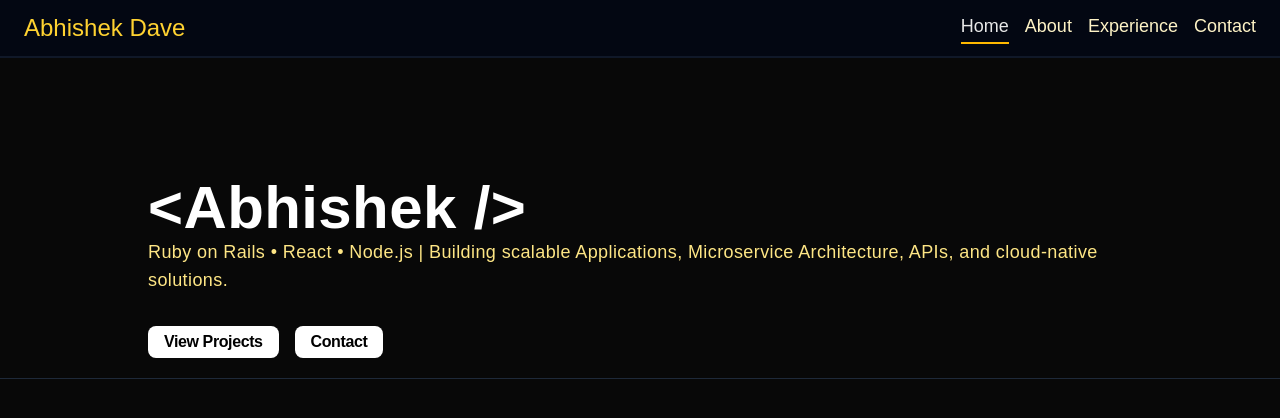
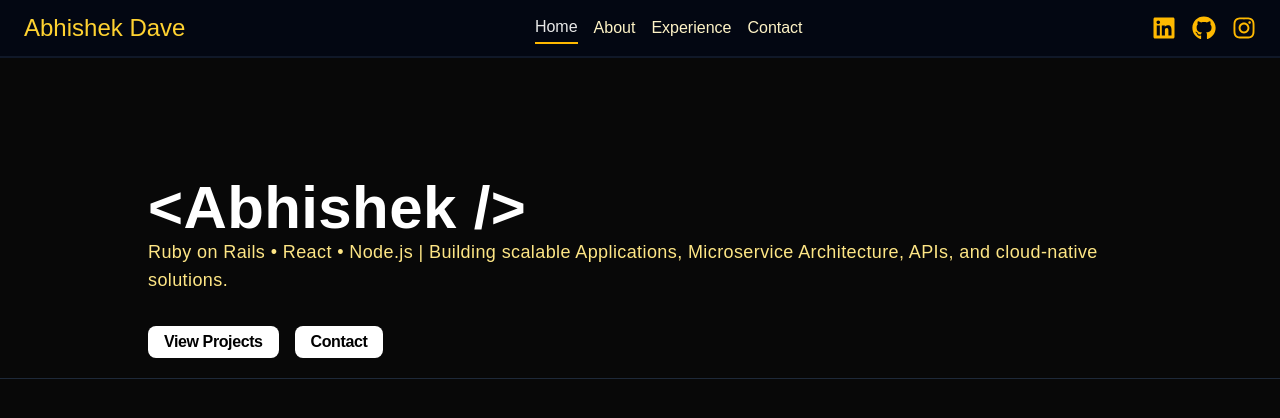
Before and after one commit to AbhishekDave2000/portfolio, a React (Vite) app: page / in a window 1280 px wide. Shown: the top 418 px of the page. Built offline with nearby package versions, Linux system fonts and the light colour scheme.

Commit message:
chore(Navbar) Add new icons in the navbar and some design changes

```diff
--- a/package.json
+++ b/package.json
@@ -13,6 +13,7 @@
     "@tailwindcss/vite": "^4.3.0",
     "react": "^19.2.6",
     "react-dom": "^19.2.6",
+    "react-icons": "^5.6.0",
     "react-router-dom": "^7.16.0",
     "tailwindcss": "^4.3.0"
   },
--- a/src/components/Navbar.jsx
+++ b/src/components/Navbar.jsx
@@ -1,29 +1,49 @@
-import { NavLink, Link, useNavigate } from 'react-router-dom';
+// import { NavLink, Link, useNavigate } from 'react-router-dom';
+import { useState } from 'react';
+import { FaLinkedin, FaGithub, FaInstagram } from 'react-icons/fa'
 
 const ACTIVE_STYLE = "font-medium border-b-2 border-amber-400"
 const IN_ACTIVE_STYLE = "font-light text-amber-100"
 
 const Navbar = () => {
+    const [active, setActive] = useState("hero");
+
+    const handleClick = (section) => {
+        setActive(section);
+        document.getElementById(section).scrollIntoView({ behavior: 'smooth' });
+    }
+
     return(
-        <div className='bg-gray-950 flex item-center justify-between gap-2 w-full sticky top-0 px-6 py-3 outline-none border-b-2 border-gray-900'>
+        <div className='bg-gray-950 flex item-center justify-between w-full sticky top-0 px-6 py-3 outline-none border-b-2 border-gray-900'>
             <div>
-                <NavLink to="/" className='text-2xl font-medium text-amber-300 flex-1'>
+                <span onClick={() => handleClick("hero")} className='text-2xl font-medium text-amber-300 flex-1'>
                     Abhishek Dave
-                </NavLink>
+                </span>
             </div>
-            <div className='flex item-center justify-between gap-4 flex-wrap text-lg'>
-                <NavLink to="/" className={({isActive}) => isActive ? ACTIVE_STYLE : IN_ACTIVE_STYLE}>
+            <div className='flex flex-nowrap item-center justify-between gap-4 text-md'>
+                <button onClick={() => handleClick("hero")} className={active === "hero" ? ACTIVE_STYLE : IN_ACTIVE_STYLE}>
                     Home
-                </NavLink>
-                <NavLink to="/about" className={({isActive}) => isActive ? ACTIVE_STYLE : IN_ACTIVE_STYLE}>
+                </button>
+                <button onClick={() => handleClick("about")} className={active === "about" ? ACTIVE_STYLE : IN_ACTIVE_STYLE}>
                     About
-                </NavLink>
-                <NavLink to="/experience" className={({isActive}) => isActive ? ACTIVE_STYLE : IN_ACTIVE_STYLE}>
+                </button>
+                <button onClick={() => handleClick("experience")} className={active === "experience" ? ACTIVE_STYLE : IN_ACTIVE_STYLE}>
                     Experience
-                </NavLink>
-                <NavLink to="/contact-us" className={({isActive}) => isActive ? ACTIVE_STYLE : IN_ACTIVE_STYLE}>
+                </button>
+                <button onClick={() => handleClick("contact")} className={active === "contact" ? ACTIVE_STYLE : IN_ACTIVE_STYLE}>
                     Contact
-                </NavLink>
+                </button>
+            </div>
+            <div className="flex gap-4 items-center">
+                <a href="https://www.linkedin.com/in/abhishek-dave-15b3711a4/" target="_blank">
+                    <FaLinkedin className="text-amber-400 text-2xl hover:text-amber-300 cursor-pointer" />
+                </a>
+                <a href="https://github.com/AbhishekDave2000" target="_blank">
+                    <FaGithub className="text-amber-400 text-2xl hover:text-amber-300 cursor-pointer" />
+                </a>
+                <a href="https://www.instagram.com/__abhi2208__/" target="_blank">
+                    <FaInstagram className="text-amber-400 text-2xl hover:text-amber-300 cursor-pointer" />
+                </a>
             </div>
         </div>
     )
```
Also changed, not shown: 1 other file (tests, documents, lock files or other folders).
